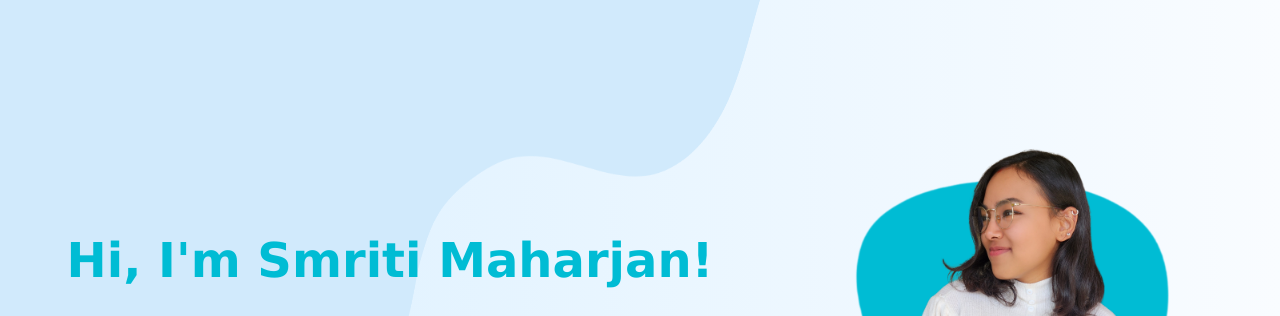
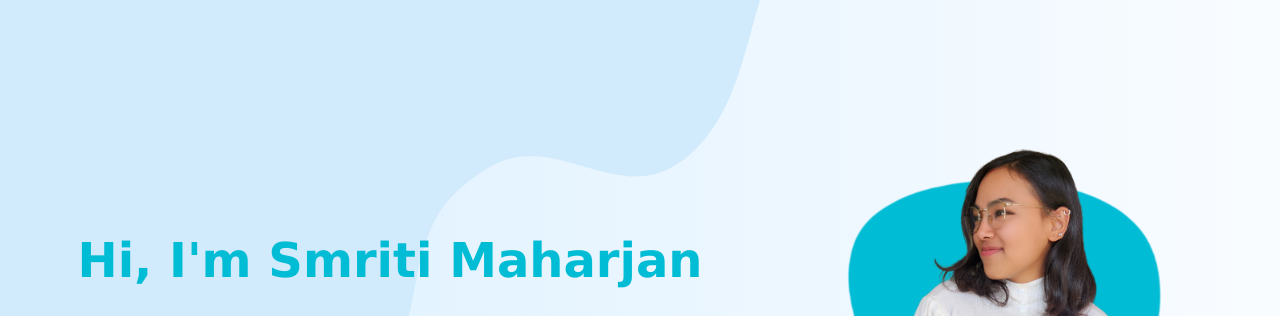
Before and after one commit to smritimaharjan112/portfolio, a plain HTML site: page index.html in a window 1280 px wide. Shown: the part 79-395 px from the top of the page. Drawn offline with Linux system fonts and the light colour scheme.

Commit message:
Update index.html

```diff
--- a/index.html
+++ b/index.html
@@ -33,7 +33,7 @@
         <div class="home-image-1">
         </div>
         <div>
-            <h1>Hi, I'm Smriti Maharjan!</h1>
+            <h1>Hi, I'm Smriti Maharjan</h1>
             <p>A creative individual passionate about Digital Marketing and SEO.</p>
             <div class="social-icons">
                 <a href="https://www.linkedin.com/in/smriti-maharjan-/" target="_blank"><i class="fab fa-linkedin"></i></a>
```
